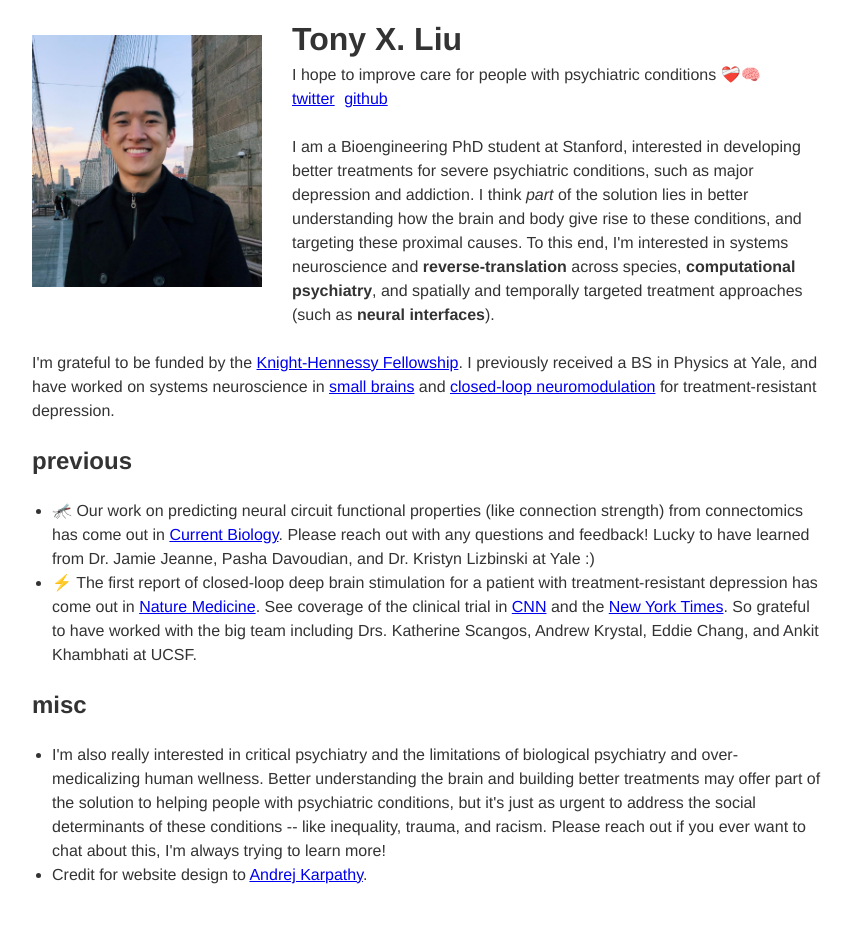
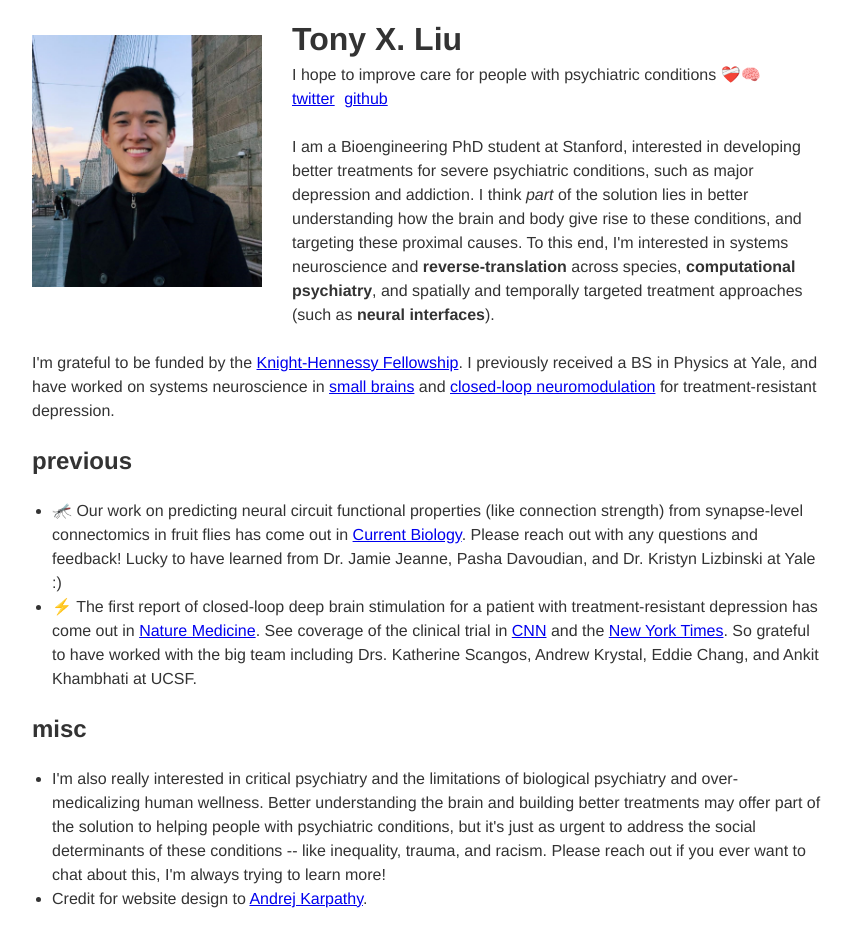
Before and after one commit to txzliu/txzliu.github.io, a Jekyll site: the page index.html, which Jekyll copies as it is, in a window 1280 px wide. Shown: the whole page, without its empty margins (208-1058 px from the left). Built offline with Jekyll 4.4.1, drawn with Linux system fonts in a browser that asks for light colours; before the commit the page ends 913 px from its top, so only the background shows below that.

Commit message:
Update index.html

```diff
--- a/index.html
+++ b/index.html
@@ -83,7 +83,7 @@ I'm grateful to be funded by the <a href="https://knight-hennessy.stanford.edu/"
 <h2>previous</h2>
 
 <ul>
-<li>🦟 Our work on predicting neural circuit functional properties (like connection strength) from connectomics has come out in <a href="https://authors.elsevier.com/c/1eFUV3QW8Rwqra">Current Biology</a>. Please reach out with any questions and feedback! Lucky to have learned from Dr. Jamie Jeanne, Pasha Davoudian, and Dr. Kristyn Lizbinski at Yale :)</li>
+<li>🦟 Our work on predicting neural circuit functional properties (like connection strength) from synapse-level connectomics in fruit flies has come out in <a href="https://authors.elsevier.com/c/1eFUV3QW8Rwqra">Current Biology</a>. Please reach out with any questions and feedback! Lucky to have learned from Dr. Jamie Jeanne, Pasha Davoudian, and Dr. Kristyn Lizbinski at Yale :)</li>
 <li>⚡ The first report of closed-loop deep brain stimulation for a patient with treatment-resistant depression has come out in <a href="https://www.nature.com/articles/s41591-021-01480-w">Nature Medicine</a>. See coverage of the clinical trial in <a href="https://www.cnn.com/2021/10/04/health/depression-implant-treatment-wellness/index.html">CNN</a> and the <a href="https://www.nytimes.com/2021/10/04/health/depression-treatment-deep-brain-stimulation.html">New York Times</a>. So grateful to have worked with the big team including Drs. Katherine Scangos, Andrew Krystal, Eddie Chang, and Ankit Khambhati at UCSF.</li>
 </ul>
 
```
